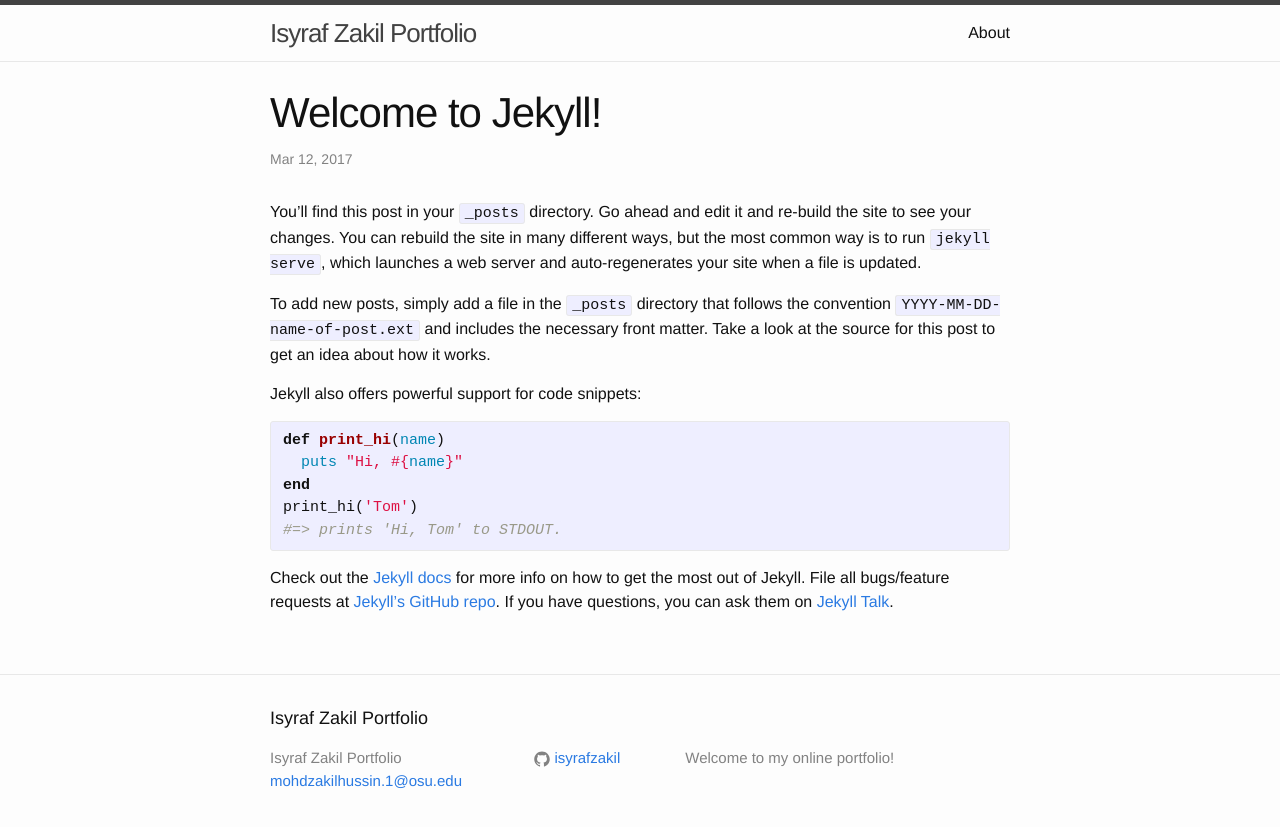
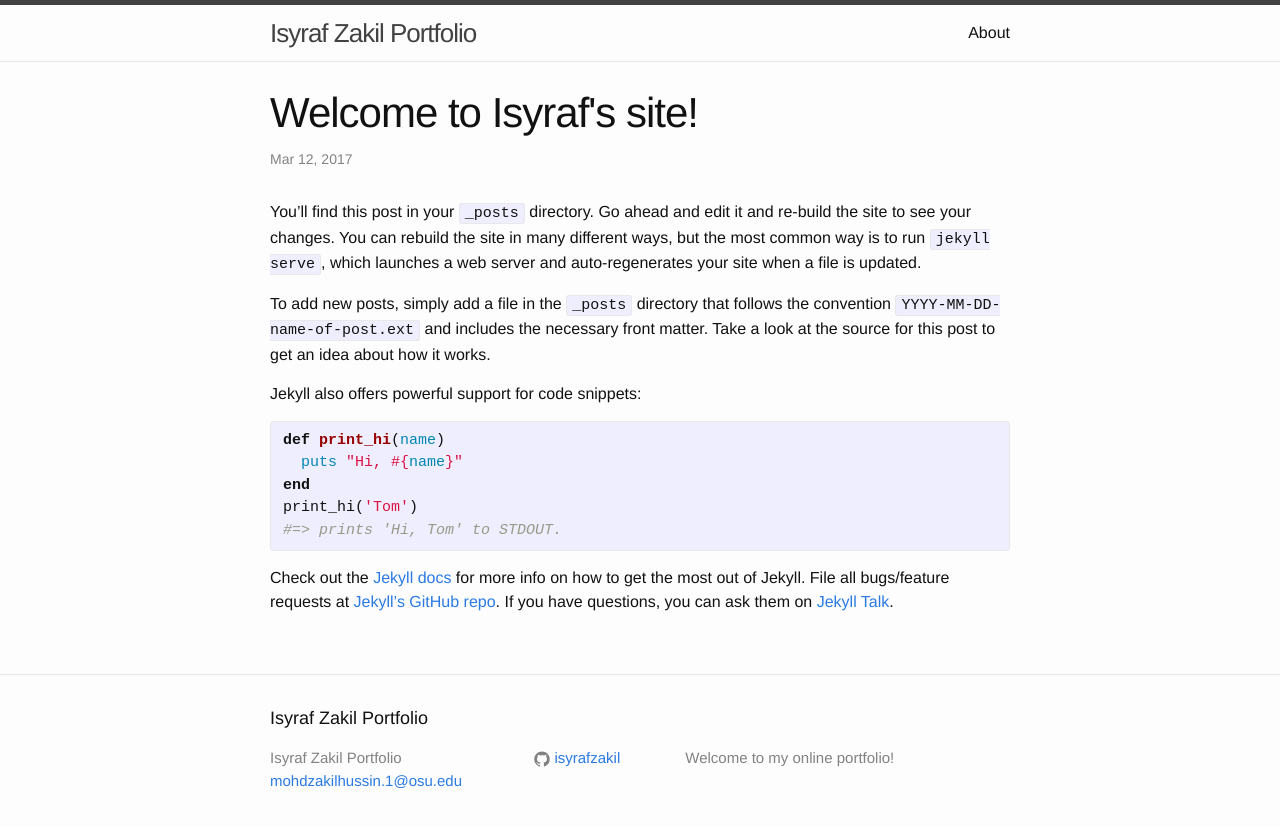
Before and after one commit to isyrafzakil/isyrafzakil, a Jekyll site: the page built from _posts/2017-03-12-welcome-to-jekyll.markdown, in a window 1280 px wide. Shown: the top 827 px of the page. Built offline with Jekyll 4.4.1, drawn with Linux system fonts in a browser that asks for light colours.

Commit message:
Update 2017-03-12-welcome-to-jekyll.markdown

```diff
--- a/_posts/2017-03-12-welcome-to-jekyll.markdown
+++ b/_posts/2017-03-12-welcome-to-jekyll.markdown
@@ -1,6 +1,6 @@
 ---
 layout: post
-title:  "Welcome to Jekyll!"
+title:  "Welcome to Isyraf's site!"
 date:   2017-03-12 03:46:35 +0000
 categories: jekyll update
 ---
```
